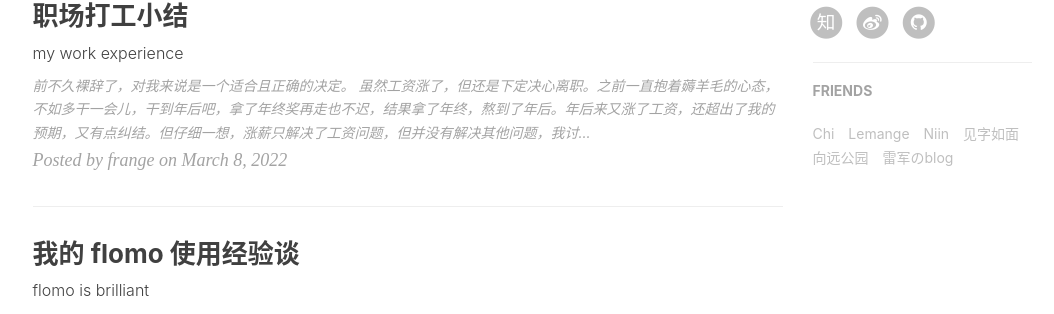
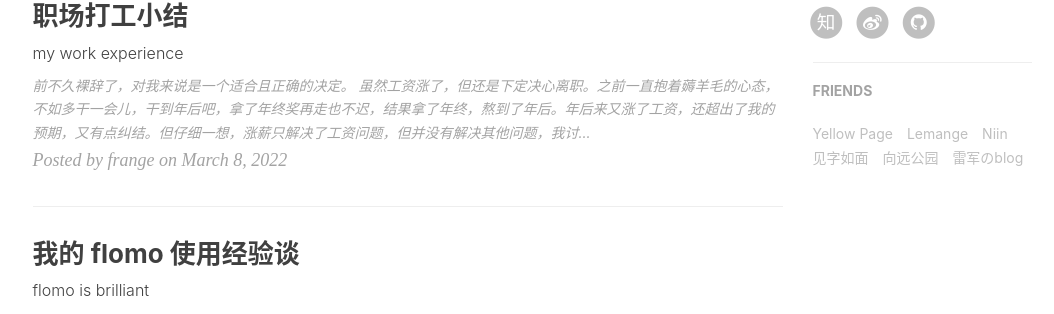
Before and after one commit to frangezone/frangezone, a Jekyll site: the page built from index.html, in a window 1280 px wide and 900 px high, scrolled down 809 px. Shown: the part 135-449 px from the top of the window, without its empty margins (135-1189 px from the left). Built offline with Jekyll 4.4.1, drawn with Linux system fonts in a browser that asks for light colours; nearby versions of some CDN libraries; a script that is not in the unit is left out; the list of posts is cut into pages by our own code; comment, search, counter and statistics services are not loaded.

Commit message:
Update _config.yml

```diff
--- a/_config.yml
+++ b/_config.yml
@@ -109,8 +109,8 @@ friends: [
     #     title: "Su",
     #     href: "http://su.gallery/"
     # },{
-        title: "Chi",
-        href: "https://chixbin.com/"
+        title: "Yellow Page",
+        href: "https://jike.city/frange"
     },{
         title: "Lemange",
         href: "https://lemangeyin.com/about.html"
```
